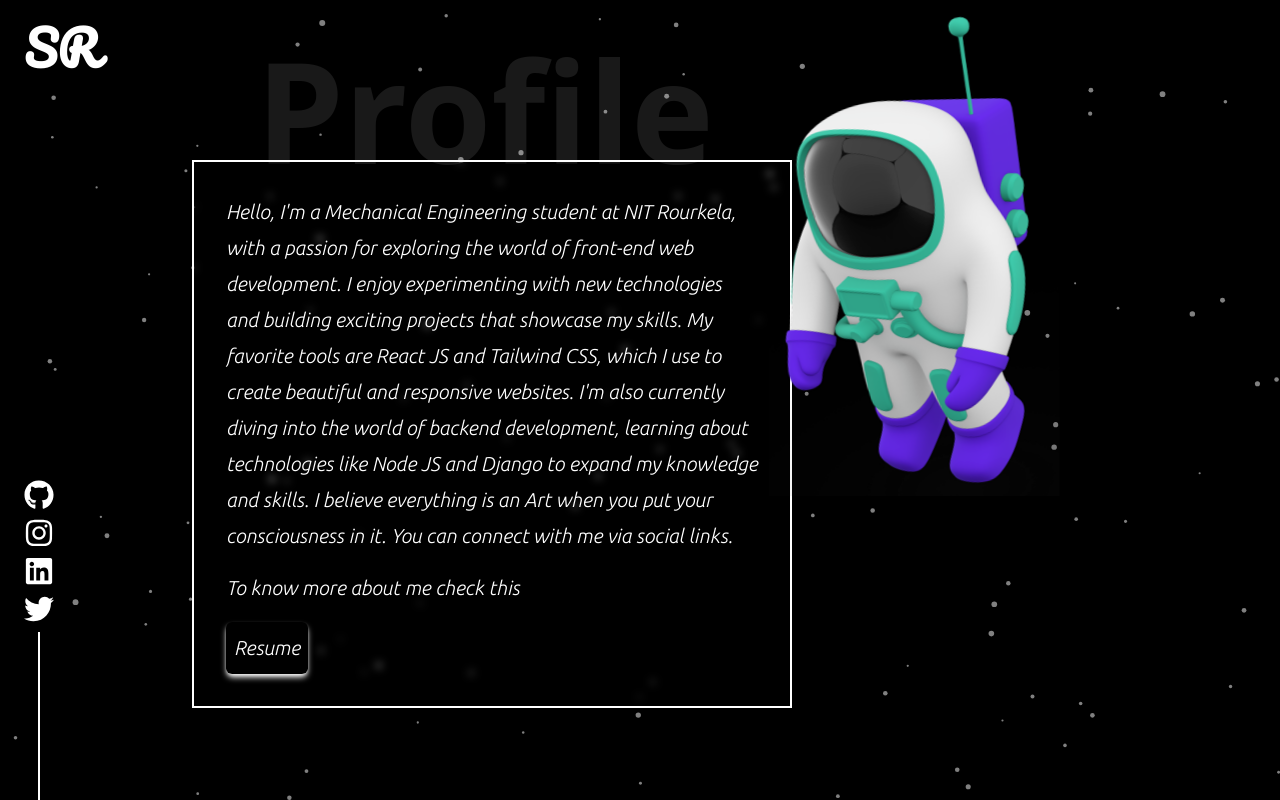
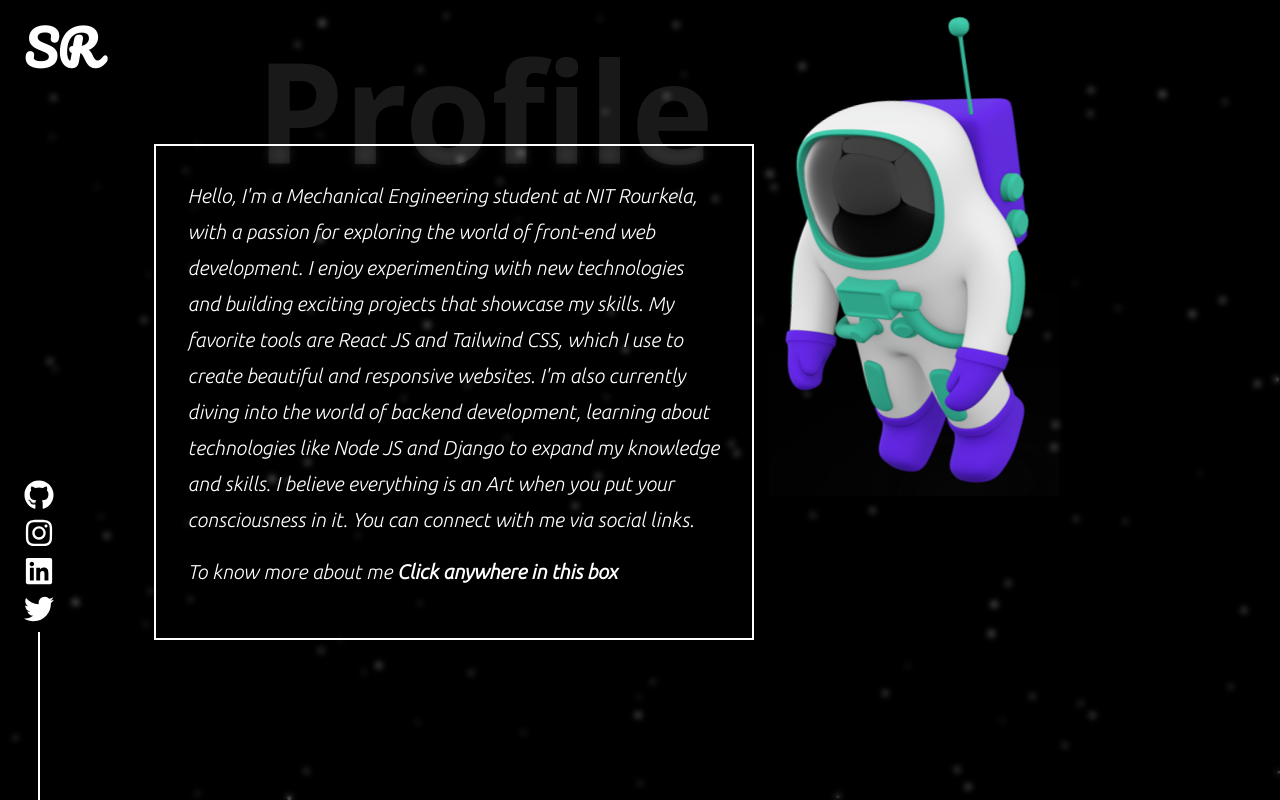
Before and after one commit to Sai1Ram/Portfolio, a React (Create React App) app: page /profile in a window 1280 px wide. Built offline with nearby package versions, Linux system fonts and the light colour scheme.

Commit message:
Profile updated

```diff
--- a/src/components/Heading.js
+++ /dev/null
@@ -1,23 +0,0 @@
-import React from "react";
-import { Link } from "react-router-dom";
-import { motion } from "framer-motion";
-function Heading({ text, cl, link, click }) {
-
-  return (
-    <>
-      <Link className="flex" to={link}>
-        <motion.span
-          className={`font-[karla] text-xl font-semibold ${cl}`}
-          whileHover={{
-            scale: 1.1,
-            textShadow: "0px 0px 4px gray",
-          }}
-        >
-          {text}
-        </motion.span>
-      </Link>
-    </>
-  );
-}
-
-export default Heading;
--- a/src/components/Main.jsx
+++ b/src/components/Main.jsx
@@ -1,11 +1,12 @@
 import React, { useState } from "react";
 import Brand from "./Brand";
 
-import Heading from "./Heading";
 import Intro from "./Intro";
 
 import Logo from "./Logo";
 import SideBar from "./SideBar";
+
+import { motion } from "framer-motion";
 function Main() {
   const [click, setClick] = useState(false);
   const handleClick = () => {
@@ -24,11 +25,19 @@ function Main() {
         <div className={`top flex justify-between items-center col-span-3`}>
           <Brand click={click} />
           <div className="chat ">
-            <Heading
-              text={"Say hi.."}
-              cl={`${click ? "lg:text-black text-white z-[1]" : ""}`}
-              click = {click}
-            />
+            <a className="flex" href="mailto:sairamsenapati0022@gmail.com">
+              <motion.span
+                className={`font-[karla] text-xl font-semibold ${
+                  click ? "lg:text-black text-white z-[1]" : ""
+                }`}
+                whileHover={{
+                  scale: 1.1,
+                  textShadow: "0px 0px 4px gray",
+                }}
+              >
+                Say hi..
+              </motion.span>
+            </a>
           </div>
         </div>
         <SideBar
--- a/src/components/Profile.jsx
+++ b/src/components/Profile.jsx
@@ -1,42 +1,72 @@
-import React from "react";
+import React, { useState } from "react";
+
+// import subComponents
 import Particle from "./Particle";
 import Brand from "./Brand";
 import SocialLinks from "./SocialLinks";
+
+// import images
 import image from "../assets/spaceman.png";
+
+// import framer motion
 import { motion } from "framer-motion";
+import Skills from "./Skills";
+
 function Profile() {
+  const [click, setClick] = useState(false);
+  const handleClick = () => {
+    setClick((click) => !click);
+  };
   return (
     <>
       <Particle />
-      <div
-        className="text-white w-screen h-screen p-4 md:p-6 after:content-['Profile'] after:text-6xl lg:after:text-[140px] md:after:text-[100px] after:font-[900]
-         after:text-[#faf8f81a] after:fixed after:top-[5%] after:left-[20%] lg:after:left-[20%] sm:p-6 overflow-hidden"
-      >
+      <div className="text-white w-screen overflow-hidden h-screen p-4 md:p-6 before:content-['Profile'] before:text-6xl lg:before:text-[140px] md:before:text-[100px] before:font-[900] before:text-[#faf8f81a] before:fixed before:top-[5%] before:left-[20%] lg:before:left-[20%] sm:p-6  backdrop-blur-[3px]">
         <Brand />
         <SocialLinks color={"white"} />
         <motion.div
-          className="border-2 border-white lg:w-[600px] top-[20%] left-[15%] md:w-[400px] w-[250px] lg:text-xl md:text-md text-xs fixed z-[-1] backdrop-blur-sm md:p-8 p-4 lg:leading-9 italic leading-6 font-[Ubuntu]"
+          className="md:h-[331px] lg:h-[495px] h-[468px] lg:w-[600px] md:w-[400px] w-[250px] fixed top-[18%] left-[12%] [perspective:1000px]"
           initial={{ opacity: 0, scale: 0.5 }}
           animate={{ opacity: 1, scale: 1 }}
           transition={{ duration: 1, ease: "easeOut" }}
+          onClick={handleClick}
         >
-          <p className="">
-            Hello, I'm a Mechanical Engineering student at NIT Rourkela, with a
-            passion for exploring the world of front-end web development. I
-            enjoy experimenting with new technologies and building exciting
-            projects that showcase my skills. My favorite tools are React JS and
-            Tailwind CSS, which I use to create beautiful and responsive
-            websites. I'm also currently diving into the world of backend
-            development, learning about technologies like Node JS and Django to
-            expand my knowledge and skills. I believe everything is an Art when you put your consciousness in
-            it. You can connect with me via social links.
-          </p>
-          <p className="lg:my-4">
-            To know more about me check this
-          </p>
-          <button className="rounded-md shadow-md p-2 hover:shadow-inner shadow-white">
-            Resume
-          </button>
+          <div
+            className={`relative lg:w-[600px] md:w-[400px] w-[250px] [transform-style:preserve-3d] ${
+              click ? "[transform:rotateY(180deg)]" : ""
+            } transition-[transform] duration-[2000ms] ease-in-out`}
+          >
+            <motion.div className="border-2  border-white md:p-8 p-4 w-full  backdrop-blur-[5px] [backface-visibility:hidden] [transform:rotateY(180deg)] lg:leading-9 italic leading-6 font-[Ubuntu] text-xs lg:text-xl md:text-md absolute">
+              <p className="">
+                <strong>Education : </strong>
+                <p >Mechanical Engineering<br/> National Institute of Technology, Rourkela (2021-2025)</p>
+                <strong>Technical Skills : </strong>
+                <Skills name={"JavaScript"} range={4} click={click}/>
+                <Skills name={"React Js"} range={3} click={click}/>
+                <Skills name={"Tailwind CSS"} range={4} click={click}/>
+                <Skills name={"Java"} range={2} click={click}/>
+                <Skills name={"Python"} range={2} click={click}/>
+              </p>
+
+            </motion.div>
+            <motion.div className="border-2 border-white md:p-8 p-4 w-full  backdrop-blur-[5px] [backface-visibility:hidden] lg:leading-9 italic leading-6 font-[Ubuntu] text-xs lg:text-xl md:text-md absolute">
+              <p className="">
+                Hello, I'm a Mechanical Engineering student at NIT Rourkela,
+                with a passion for exploring the world of front-end web
+                development. I enjoy experimenting with new technologies and
+                building exciting projects that showcase my skills. My favorite
+                tools are React JS and Tailwind CSS, which I use to create
+                beautiful and responsive websites. I'm also currently diving
+                into the world of backend development, learning about
+                technologies like Node JS and Django to expand my knowledge and
+                skills. I believe everything is an Art when you put your
+                consciousness in it. You can connect with me via social links.
+              </p>
+              <p className="lg:my-4">
+                To know more about me{" "}
+                <strong>Click anywhere in this box</strong>
+              </p>
+            </motion.div>
+          </div>
         </motion.div>
         <motion.div
           className="absolute top-[2%] right-[5%] lg:right-[10%] transition-all duration-700 animate-[float_4s_2s_ease_infinite] w-[30%]"
--- /dev/null
+++ b/src/components/Skills.js
@@ -0,0 +1,21 @@
+import React, { useEffect } from 'react'
+import {BsStar, BsStarFill} from "react-icons/bs"
+import { motion } from 'framer-motion'
+function Skills({name, range, click}) {
+  // useEffect(()=>{},[])
+  return (
+    <div className='flex items-center justify-between relative'>
+      <div className="names mr-2">{name}</div>
+      <div className="flex absolute left-[80%] rotate-180">
+
+        {[...Array(5).keys()].map(x => ++x).map(()=>{return(<BsStar className='text-[15px] ml-1'/>)})}
+        </div>
+        <motion.div className="flex absolute  rotate-180 left-[80%]">
+        {[...Array(range).keys()].map(x => ++x).map((v,i)=>{return(<BsStarFill className={`text-[15px] ml-1 ${click ? `animate-[visible_5s_0s_1_linear_forwards] `:"" }ease-out tansition-all duration-500 opacity-0`}/>)})}
+
+        </motion.div>
+    </div>
+  )
+}
+
+export default Skills
--- a/src/components/Works.jsx
+++ b/src/components/Works.jsx
@@ -1,16 +1,17 @@
-import React, { useEffect} from "react";
+import React from "react";
+
+// import subComponets
 import Blog from "./Blog";
 import Brand from "./Brand";
 import Nav from "./Nav";
 import SocialLinks from "./SocialLinks";
+
+// import image files
 import image1 from "../assets/Screenshot_20230130_115502.png";
 import image2 from "../assets/Screenshot_2023-03-07 115933.png"
-// import { Link, Anchor } from "../assets/AllSvg";
 function Works() {
 
-  useEffect(() => {
 
-  }, []);
   const data = [
     {
       images: image1,
```
Also changed, not shown: src/components/Particle.js (renamed from src/components/Particle.jsx), src/components/Particle2.js (renamed from src/components/Particle2.jsx).
